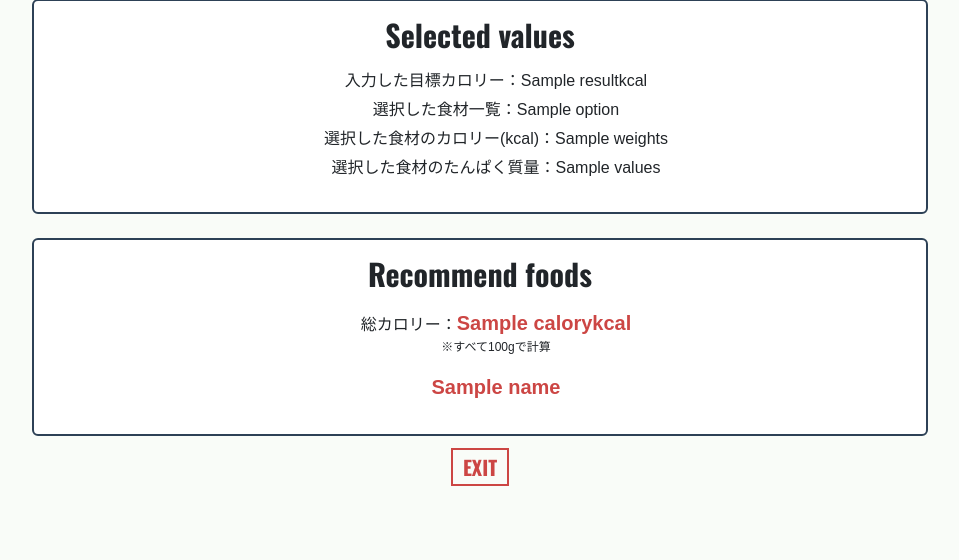
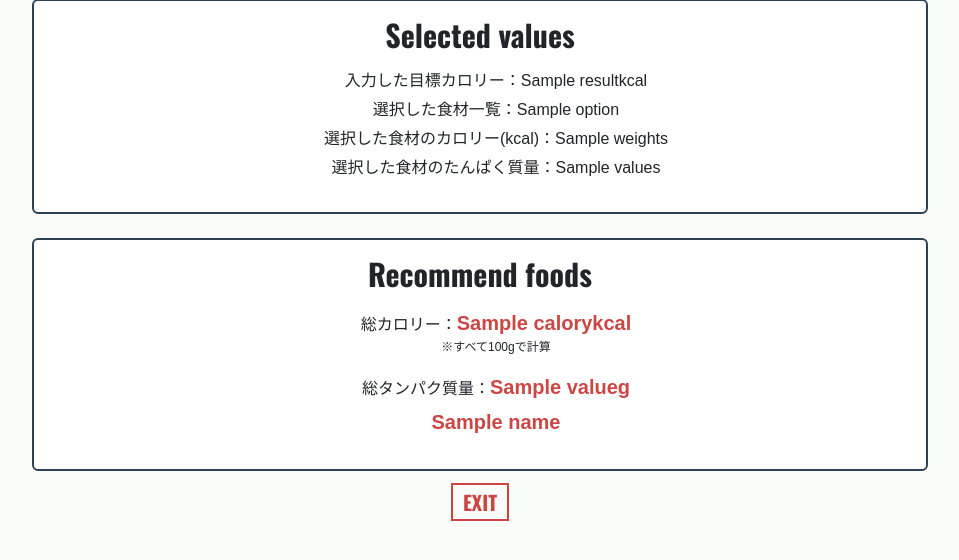
Before and after one commit to Im-not-yoneda/food-recommend, a Django app: template Recommend/templates/polls/result.html in a window 1280 px wide. Shown: the part 177-737 px from the top of the page, without its empty margins (160-1119 px from the left). Run offline with Django 4.2, Linux system fonts and the light colour scheme; the template is opened without the code that fills it: most values are stand-ins (such as "Sample title", 1, 10 or a date in 2020).

Commit message:
総タンパク質量を追加しました。

```diff
--- a/Recommend/templates/polls/result.html
+++ b/Recommend/templates/polls/result.html
@@ -73,7 +73,10 @@
                                 総カロリー：<b class="accent">{{ calory }}kcal</b>
                                 <p style="font-size: 12px">※すべて100gで計算</p>
                             </li>
-                            <li><b class="accent">{{ name }}</b></li>
+							<li>総タンパク質量：<b class="accent">{{ value }}g</b></li>
+                            <li>
+								<b class="accent">{{ name }}</b>
+							</li>
                         </ul>
                     </p>
                 </div>
```
Also changed, not shown: Recommend/polls/views.py (+5 -4 lines).
